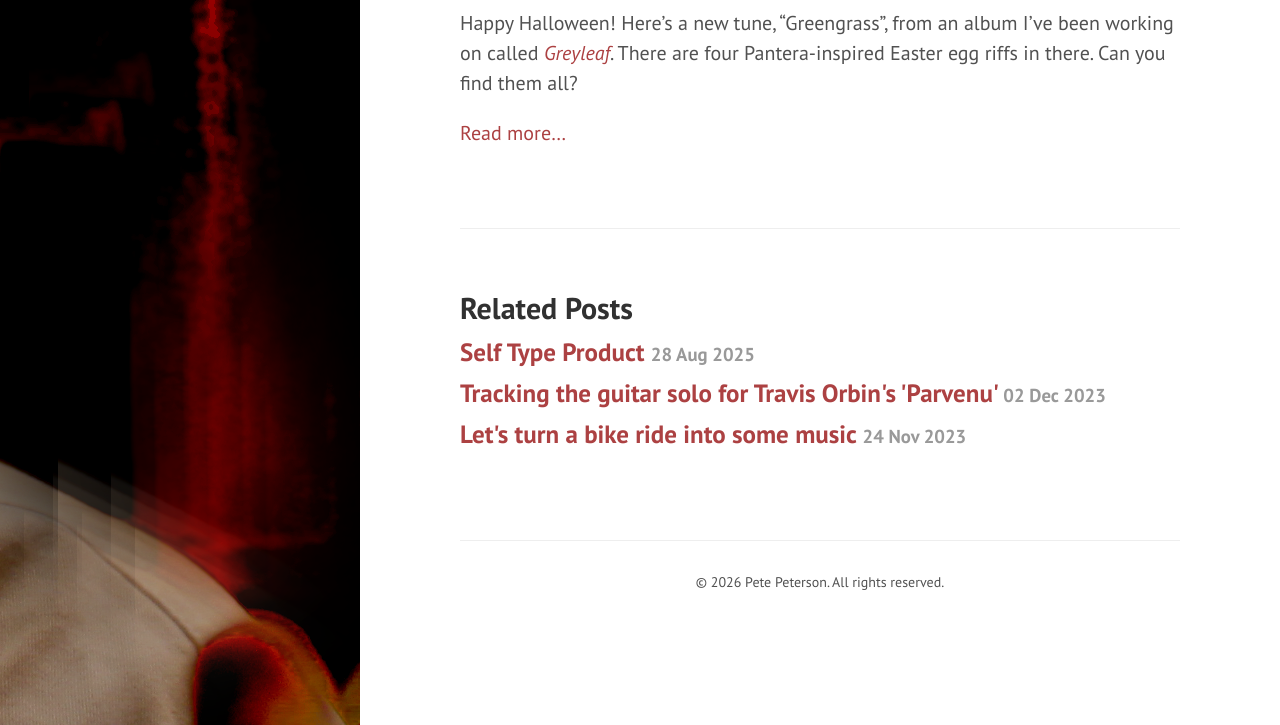
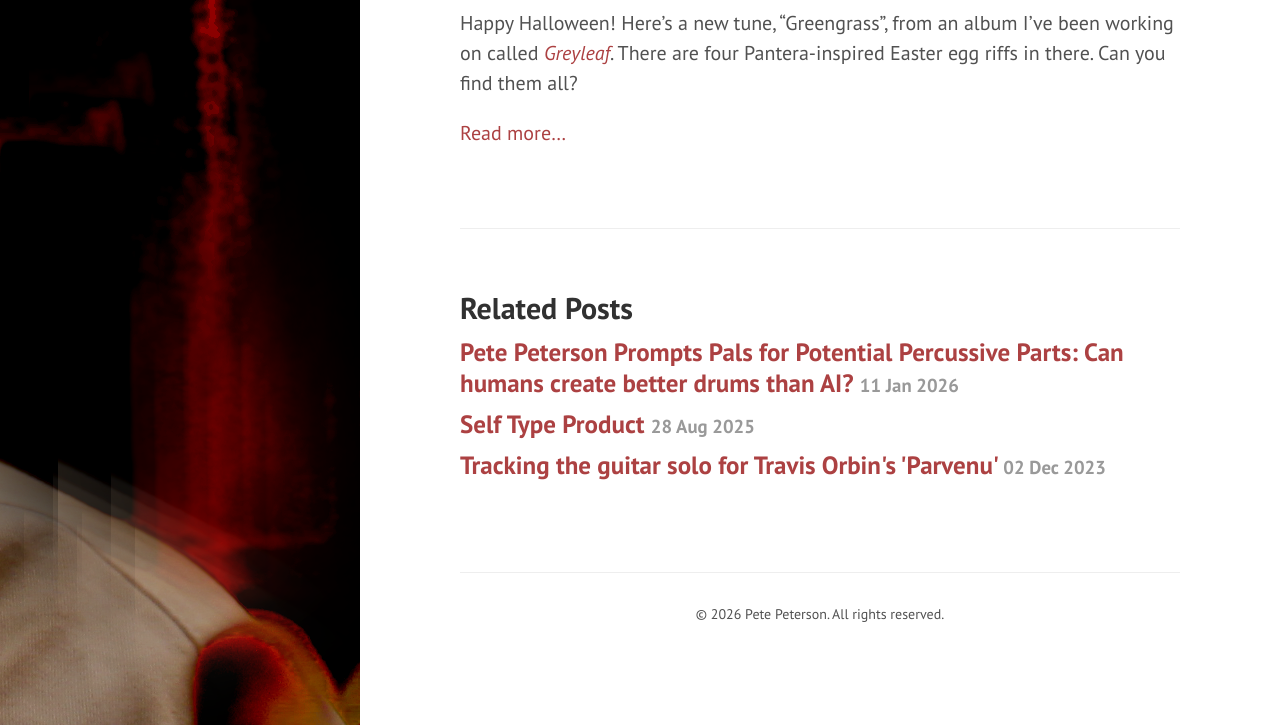
Before and after one commit to petepm/petepm.github.io, a Jekyll site: the page built from _posts/2024-10-31-greengrass.md, in a window 1280 px wide and 1220 px high. Shown: the part 495-1220 px from the top of the window. Built offline with Jekyll 4.4.1, drawn with Linux system fonts in a browser that asks for light colours; some of the changed lines change nothing that is shown.

Commit message:
Add humans vs AI drums post

```diff
--- a/_config.yml
+++ b/_config.yml
@@ -3,7 +3,7 @@ plugins:
   - jekyll-paginate
 
 # Permalinks
-permalink: pretty
+permalink: /posts/:title/
 
 # Setup
 title: "Pete Peterson"
--- /dev/null
+++ b/_posts/2026-01-11-humans-vs-ai-drums.md
@@ -0,0 +1,104 @@
+---
+comments: false
+date: 2026-01-11
+layout: post
+title: >
+  Pete Peterson Prompts Pals for Potential Percussive Parts:
+  Can humans create better drums than AI?
+---
+
+In case you haven't noticed,
+Artificial Intelligence (AI) is all the rage these days.
+It's disrupting all sorts of industries,
+and many popular musicians have taken to promoting products
+that use AI to generate music.
+
+Frankly, I have no interest in listening to AI-generated music.
+The technology is interesting,
+but one of the great things about music is that it's art, i.e.,
+it's made by humans who have something to share and work hard to do so.
+You get to know someone through their art.
+You build a kind of relationship with the artist and
+other listeners.
+So, per that measure music created by AI is not really art.
+It's more of a sonic decoration created by averaging together a bunch
+of art.
+
+But it seems like the industry is going that way.
+When you treat music as a product, and some technology comes along that
+allows you to create
+that product more cheaply, it's going to get used.
+Other digital recording tools have had similar effects, i.e.,
+lowering the cost of creation.
+Hell, I probably wouldn't be making music if not for technology invented
+in the last few decades.
+
+In any case, I wanted to do an experiment to see how well AI can do with
+more unconventional music.
+Since the models are trained to produce the most likely output,
+which you could think of as the most generic, average, etc.,
+you would expect the output to be not so novel.
+On the other hand, I have very little experience with AI music generators,
+so I don't really know what to expect,
+other than that I believe humans will do a better job.
+
+In this experiment we pit AI against humans to see
+who can create the most interesting and enjoyable drums.
+I wrote a short tune
+(likely to be track 10 on [_Greyleaf_](/music/greyleaf/))
+and will send it off to your favorite drummer,
+[Travis Orbin](https://travisorbin.com),
+with my own programmed drums omitted.
+I will feed the same audio and text prompt into an AI model,
+or maybe a few, to see what comes out.
+
+I also wanted to open it up to anyone else to try their hand at composing
+and/or recording drums,
+and that includes you!
+If I like them enough to use in a release
+(there might be multiple, with some re-recorded guitars, bass, vocals, etc.),
+I'll pay $75 for MIDI and $250 for high quality recorded audio.
+
+The deadline for submission is roughly March 31st, 2026.
+The audio and "prompt" are in sections below.
+As you can see, there's only one constraint on the drums at the very end,
+and that's there in order to make it flow into the next tune.
+You can email entries to
+[pete.peterson.music@gmail.com](mailto:pete.peterson.music@gmail.com)
+with the subject:
+"Human vs AI drums".
+Have fun, humans, and beat those robots!
+
+## The inputs
+
+You can download a WAV file of the guitars and piano
+[here](https://drive.google.com/file/d/1StmQQlgCfvCbRN1g7sa-ObsCTH9r2Pi8/view?usp=sharing).
+A MIDI file of just the piano, from which you can extract a tempo track,
+can be downloaded
+[here](https://drive.google.com/file/d/1PrGZSO7EWS7woOT8TtHTAcaQnyy-jwAR/view?usp=sharing).
+
+### The prompt
+
+Create some fun and exciting drums for this prog metal song with
+some honky-tonk vibes.
+
+Below are some descriptions for how I imagine each part should sound,
+along with tempos and timestamps.
+You don't need to take every description literally,
+as if that would even be possible for most of them.
+They are meant to be abstract so you have some room to be creative.
+
+| Time range | Tempo (BPM) | Name | Description |
+|------------|-------------|------|-------------|
+| 00:00–00:02 | 100 | Count-in    | Nothing here. |
+| 00:02–00:18 | 100 | Intro | This part reminds me of a mix of Plini and The Faceless. It should feel powerful. |
+| 00:18–00:21 | 100 | Chicken Honk | Old-timey honky-tonk country feel. Drums should not be overpowering here. It's not a heavy part. |
+| 00:21–00:28 | 100 | Intro More | Back to heavy, powerful, toms, snare, crashes. |
+| 00:28–00:30 | 100 | Chicken Tonk | Back to old-timey country whatever. |
+| 00:30–00:35 | 100 | Intro More Redux | Back to powerful. Come in swinging with snares and crashes. Maybe blasty with kicks between. |
+| 00:35–00:38 | 150 | Country Beetles | Tempo actually switches at 00:32.7. I feel something like a train beat but with some ride bell. |
+| 00:38–00:49 | 100 | Mystery Holly | Tempo switches at 00:37.9. Crispy hats and kick following the higher pitch piano stabs. |
+| 00:49–00:58 | 150 | Bumpkin Donuts | Tempo switches at 00:47.35. Maybe skanky. Hats, kick, snare. Nothing too complex. Choke on the pinch harmonic, where it gets a little heavy. |
+| 00:58–01:34 | 133.333 | Vital Sines | Tempo change at 00:55.35 to lead in. This part kind of reminds me of the verse in Rush's "Vital Signs". |
+| 01:34–01:45 | 100 | Feral Bleat Marine | Tempo change at 01:32.25 to lead in. Sidestickin' and kickin' like the softer solo in Future Breed Machine. |
+| 01:45–02:24 | 100 | Don't Bread on Me | Slow _Djent_ breakdown-ish to start. Ya know, china, kick following the palm-muted guitars, sparse, slow snares. Eventually gets march-y. Reminds me a little of "Don't Tread on Me". Must end the song with the snare flams and kicks since that's how the next song starts. |
```
